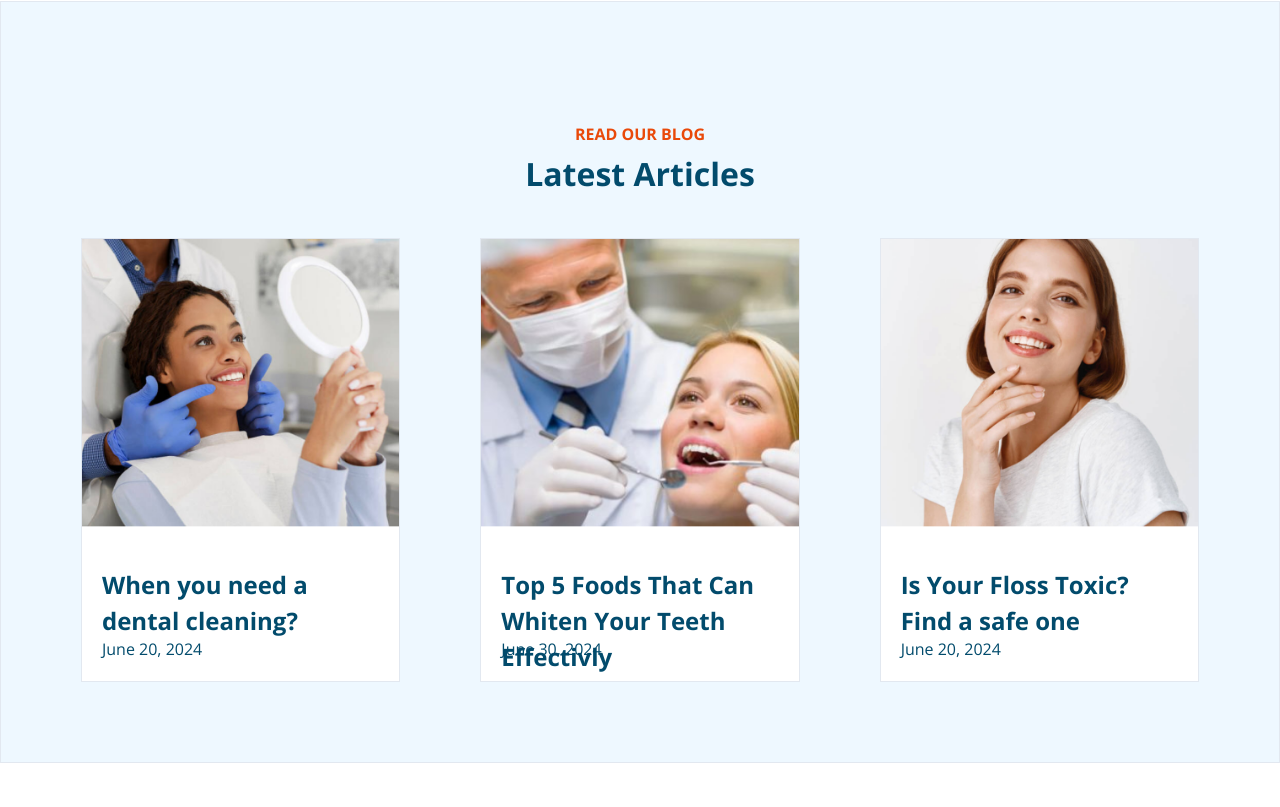
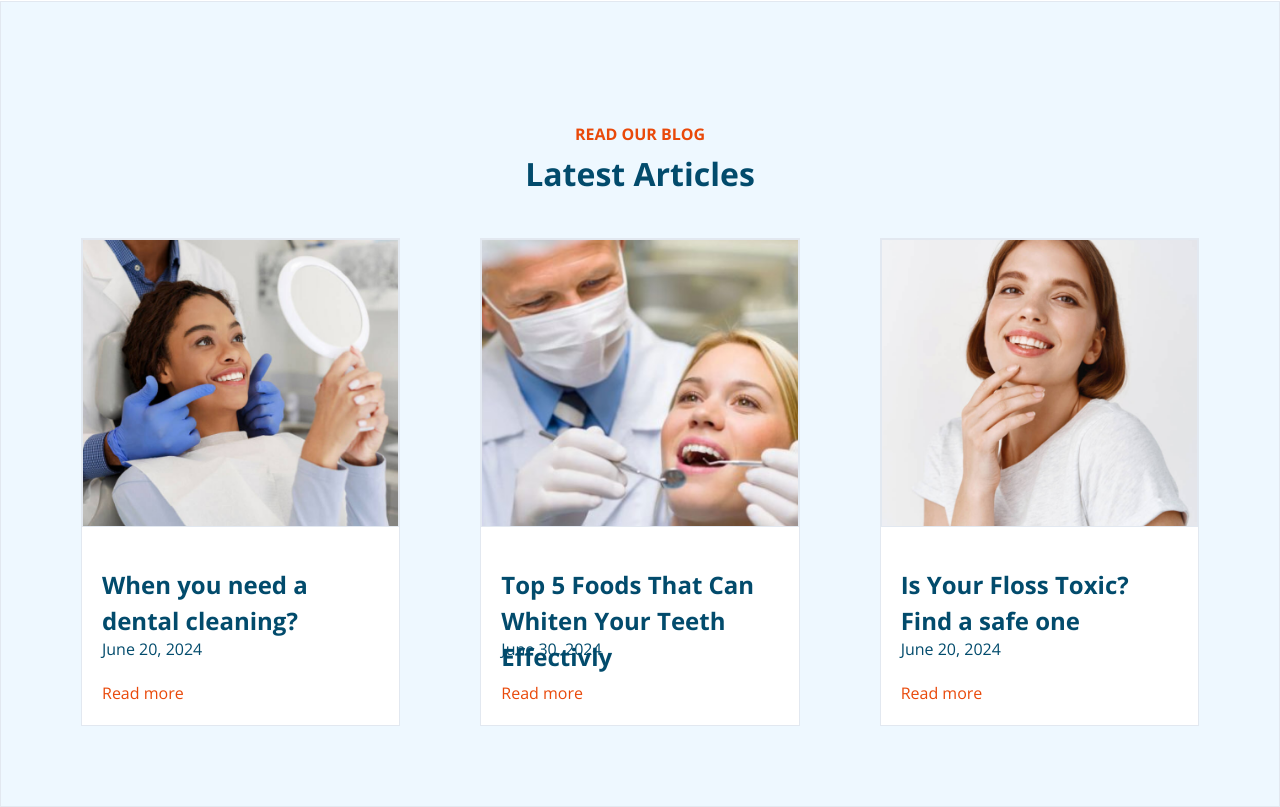
Before and after one commit to RuentDev/dental-appointment-app-client, a Next.js app: page / in a window 1280 px wide. Shown: the part 2117-2924 px from the top of the page. Before the commit the page ends 2880 px from the top, so only its background shows below. Built offline with nearby package versions, Linux system fonts and the light colour scheme.

Commit message:
update buttons default, update blogs card

```diff
--- a/src/chakra/index.ts
+++ b/src/chakra/index.ts
@@ -49,7 +49,11 @@ const ButtonStyle = {
     borderBottomRightRadius: 0,
     borderBottomLeftRadius: 15,
     backgroundColor: "#E9490A",
+    transition: "ease-in-out 300ms",
     color: "#ffffff",
+    _hover: {
+      borderRadius: 0,
+    }
   },
   // styles for different sizes ("sm", "md", "lg")
   sizes: {},
--- a/src/components/Cards/BlogCard.tsx
+++ b/src/components/Cards/BlogCard.tsx
@@ -1,5 +1,6 @@
-import { Box, Container, Image, Stack, Text } from '@chakra-ui/react'
+import { Box, Container, Image, Stack, Text, Link } from '@chakra-ui/react'
 import React from 'react'
+import Overlay from '../Overlay';
 
 interface BlogCardProps {
   id: any,
@@ -14,6 +15,7 @@ const BlogCard = ({title, thumbnail, date, link}: BlogCardProps) => {
     <Container maxW="100%" h="100%" bg="white" padding={0}>
       <Stack position="relative" justifyContent="center" gap={5}>
         <Box position="relative">
+          <Overlay />
           <Image
             w="100%"
             src={thumbnail}
@@ -22,6 +24,7 @@ const BlogCard = ({title, thumbnail, date, link}: BlogCardProps) => {
         <Stack bg="white" gap={5} p={5}>
           <Text as="strong" fontSize="2xl" height={50}>{title}</Text>
           <Text as="p">{date}</Text>
+          <Link href={link} color="#E9490A" >Read more</Link>
         </Stack>
       </Stack>
     </Container>
--- /dev/null
+++ b/src/components/Overlay.tsx
@@ -0,0 +1,10 @@
+import { Container } from '@chakra-ui/react'
+import React from 'react'
+
+const Overlay = () => {
+  return (
+    <Container maxW="100%" h="100%" pos="absolute" transition="ease-in-out 200ms" cursor="pointer" _hover={{ backgroundColor:"teal.200", opacity: 0.3}}  />
+  )
+}
+
+export default Overlay
--- a/src/components/index.ts
+++ b/src/components/index.ts
@@ -7,6 +7,7 @@ import LandingSection from "./LandingSection";
 import AboutSection from "./AboutSection";
 import BlogSection from "./BlogSection";
 import Cards from "./Cards";
+import Overlay from "./Overlay";
 
 
 
@@ -20,6 +21,7 @@ const components = {
   Orthodontic,
   AboutSection,
   BlogSection,
+  Overlay,
 }
 
 
```
